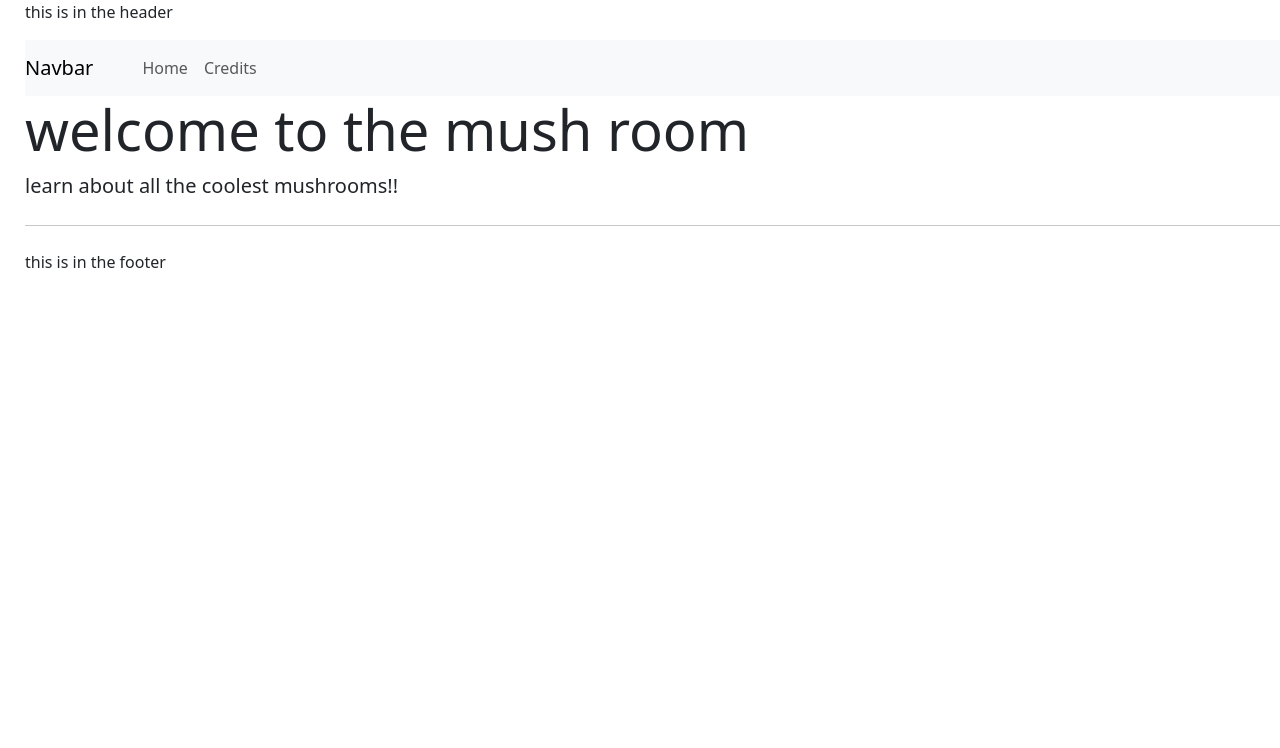
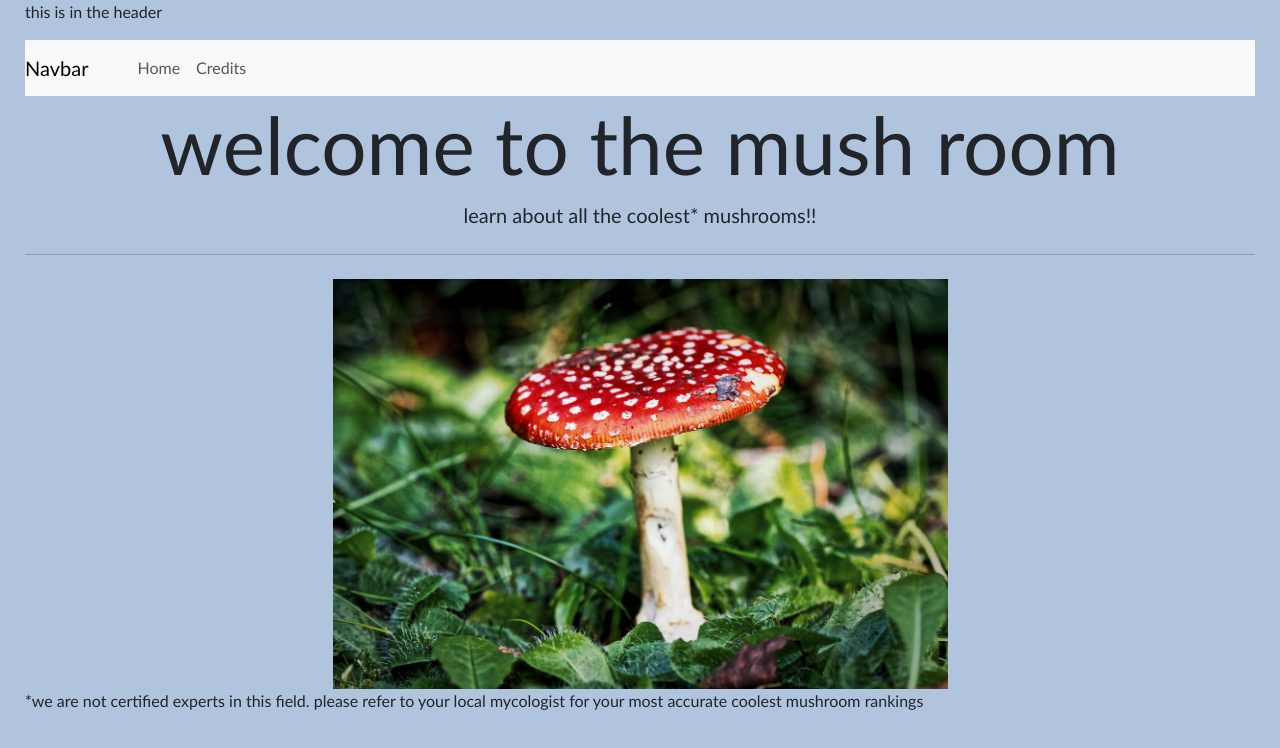
Before and after one commit to eldritchalpaca/assignment1, a plain HTML site: page index.html in a window 1280 px wide. Drawn offline with nearby package versions, Linux system fonts and the light colour scheme.

Commit message:
sick home page updates

```diff
--- a/index.html
+++ b/index.html
@@ -5,11 +5,11 @@
     <meta http-equiv="X-UA-Compatible" content="IE=edge">
     <meta name="viewport" content="width=device-width, initial-scale=1.0">
     <title>Document</title>
-    <link rel="stylesheet" href="style.css">
+
 
     <link href="https://cdn.jsdelivr.net/npm/bootstrap@5.3.0-alpha1/dist/css/bootstrap.min.css" rel="stylesheet" integrity="sha384-GLhlTQ8iRABdZLl6O3oVMWSktQOp6b7In1Zl3/Jr59b6EGGoI1aFkw7cmDA6j6gD" crossorigin="anonymous">
     <script src="https://cdn.jsdelivr.net/npm/bootstrap@5.3.0-alpha1/dist/js/bootstrap.bundle.min.js" integrity="sha384-w76AqPfDkMBDXo30jS1Sgez6pr3x5MlQ1ZAGC+nuZB+EYdgRZgiwxhTBTkF7CXvN" crossorigin="anonymous"></script>
-
+    <link rel="stylesheet" href="style.css">
 
 
 </head>
@@ -40,8 +40,8 @@
     </div>
 
       <div class="jumbotron">
-        <h1 class="display-4">welcome to the mush room</h1>
-        <p class="lead">learn about all the coolest mushrooms!!</p>
+        <h1 class="display-1" style="text-align: center;">welcome to the mush room</h1>
+        <p class="lead" style="text-align: center;">learn about all the coolest* mushrooms!!</p>
         <hr class="my-4">
         <!---
         <p>It uses utility classes for typography and spacing to space content out within the larger container.</p>
@@ -50,8 +50,11 @@
       </div>
 
       <div>
+        <img src="mushroom.jpg" alt="certified* cool mushroom" class="center">
+      </div>
+      <div>
         <footer>
-            <p>this is in the footer</p>
+            <p>*we are not certified experts in this field. please refer to your local mycologist for your most accurate coolest mushroom rankings</p>
           </footer>
       </div>
 
--- a/style.css
+++ b/style.css
@@ -1,3 +1,21 @@
 div {
     padding-left: 25px;
+    padding-right: 25px;
+    font-family:'Gill Sans', 'Gill Sans MT', Calibri, 'Trebuchet MS', sans-serif
 }
+
+body {
+    background-color:lightsteelblue
+}
+
+footer {
+    min-height: 100%;
+
+}
+
+.center {
+    display: block;
+    margin-left: auto;
+    margin-right: auto;
+    width: 50%;
+  }
```
Also changed, not shown: mushroom.jpg (added).
